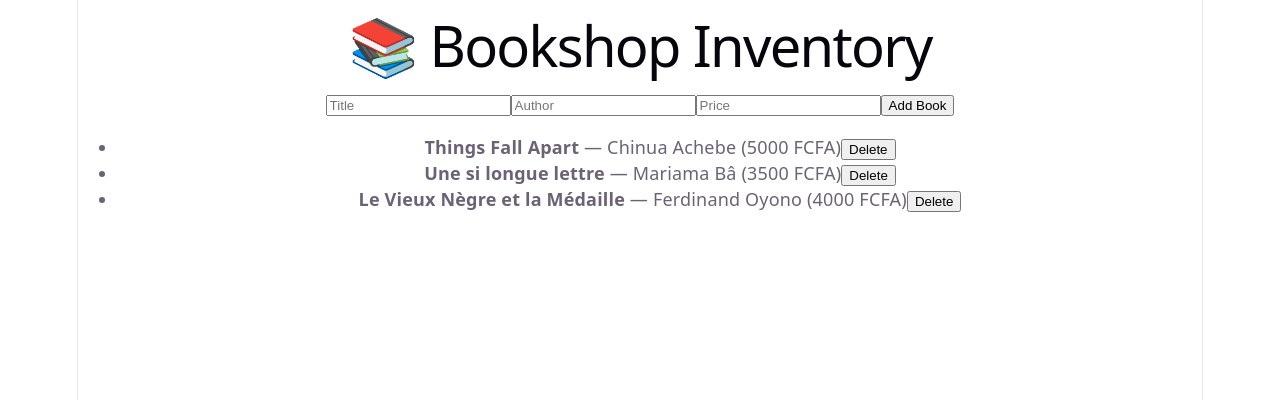
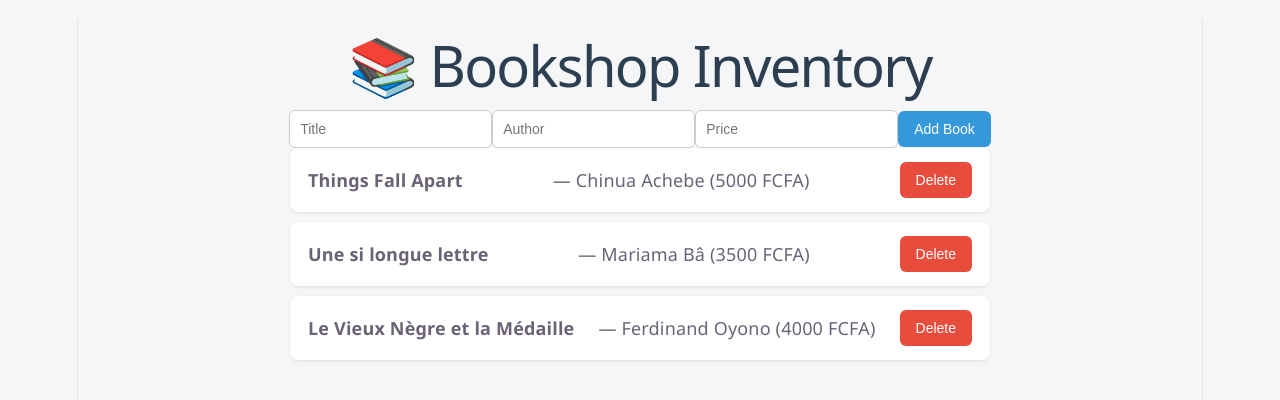
Before and after one commit to kuetemarinaflora-hue/bookshop-management-system, a React (Vite) app: page / in a window 1280 px wide. Shown: the top 400 px of the page. Built offline with nearby package versions, Linux system fonts and the light colour scheme.

Commit message:
Add styling to bookshop interface

```diff
--- a/src/App.css
+++ b/src/App.css
@@ -1,184 +1,66 @@
-.counter {
-  font-size: 16px;
-  padding: 5px 10px;
-  border-radius: 5px;
-  color: var(--accent);
-  background: var(--accent-bg);
-  border: 2px solid transparent;
-  transition: border-color 0.3s;
-  margin-bottom: 24px;
-
-  &:hover {
-    border-color: var(--accent-border);
-  }
-  &:focus-visible {
-    outline: 2px solid var(--accent);
-    outline-offset: 2px;
-  }
+body {
+  font-family: 'Segoe UI', Arial, sans-serif;
+  background-color: #f4f6f8;
+  margin: 0;
+  padding: 20px;
 }
 
-.hero {
-  position: relative;
-
-  .base,
-  .framework,
-  .vite {
-    inset-inline: 0;
-    margin: 0 auto;
-  }
-
-  .base {
-    width: 170px;
-    position: relative;
-    z-index: 0;
-  }
-
-  .framework,
-  .vite {
-    position: absolute;
-  }
-
-  .framework {
-    z-index: 1;
-    top: 34px;
-    height: 28px;
-    transform: perspective(2000px) rotateZ(300deg) rotateX(44deg) rotateY(39deg)
-      scale(1.4);
-  }
-
-  .vite {
-    z-index: 0;
-    top: 107px;
-    height: 26px;
-    width: auto;
-    transform: perspective(2000px) rotateZ(300deg) rotateX(40deg) rotateY(39deg)
-      scale(0.8);
-  }
+h1 {
+  text-align: center;
+  color: #2c3e50;
 }
 
-#center {
+.form-container {
   display: flex;
-  flex-direction: column;
-  gap: 25px;
-  place-content: center;
-  place-items: center;
-  flex-grow: 1;
-
-  @media (max-width: 1024px) {
-    padding: 32px 20px 24px;
-    gap: 18px;
-  }
+  gap: 10px;
+  justify-content: center;
+  margin-bottom: 30px;
+  flex-wrap: wrap;
 }
 
-#next-steps {
-  display: flex;
-  border-top: 1px solid var(--border);
-  text-align: left;
-
-  & > div {
-    flex: 1 1 0;
-    padding: 32px;
-    @media (max-width: 1024px) {
-      padding: 24px 20px;
-    }
-  }
-
-  .icon {
-    margin-bottom: 16px;
-    width: 22px;
-    height: 22px;
-  }
-
-  @media (max-width: 1024px) {
-    flex-direction: column;
-    text-align: center;
-  }
+input {
+  padding: 10px;
+  border: 1px solid #ccc;
+  border-radius: 6px;
+  font-size: 14px;
 }
 
-#docs {
-  border-right: 1px solid var(--border);
-
-  @media (max-width: 1024px) {
-    border-right: none;
-    border-bottom: 1px solid var(--border);
-  }
+button {
+  padding: 10px 16px;
+  border: none;
+  border-radius: 6px;
+  background-color: #3498db;
+  color: white;
+  cursor: pointer;
+  font-size: 14px;
 }
 
-#next-steps ul {
+button:hover {
+  background-color: #2980b9;
+}
+
+ul {
   list-style: none;
   padding: 0;
-  display: flex;
-  gap: 8px;
-  margin: 32px 0 0;
-
-  .logo {
-    height: 18px;
-  }
-
-  a {
-    color: var(--text-h);
-    font-size: 16px;
-    border-radius: 6px;
-    background: var(--social-bg);
-    display: flex;
-    padding: 6px 12px;
-    align-items: center;
-    gap: 8px;
-    text-decoration: none;
-    transition: box-shadow 0.3s;
-
-    &:hover {
-      box-shadow: var(--shadow);
-    }
-    .button-icon {
-      height: 18px;
-      width: 18px;
-    }
-  }
-
-  @media (max-width: 1024px) {
-    margin-top: 20px;
-    flex-wrap: wrap;
-    justify-content: center;
-
-    li {
-      flex: 1 1 calc(50% - 8px);
-    }
-
-    a {
-      width: 100%;
-      justify-content: center;
-      box-sizing: border-box;
-    }
-  }
+  max-width: 700px;
+  margin: 0 auto;
 }
 
-#spacer {
-  height: 88px;
-  border-top: 1px solid var(--border);
-  @media (max-width: 1024px) {
-    height: 48px;
-  }
+li {
+  background-color: white;
+  padding: 14px 18px;
+  margin-bottom: 10px;
+  border-radius: 8px;
+  box-shadow: 0 1px 3px rgba(0, 0, 0, 0.1);
+  display: flex;
+  justify-content: space-between;
+  align-items: center;
 }
 
-.ticks {
-  position: relative;
-  width: 100%;
+li button {
+  background-color: #e74c3c;
+}
 
-  &::before,
-  &::after {
-    content: '';
-    position: absolute;
-    top: -4.5px;
-    border: 5px solid transparent;
-  }
-
-  &::before {
-    left: 0;
-    border-left-color: var(--border);
-  }
-  &::after {
-    right: 0;
-    border-right-color: var(--border);
-  }
+li button:hover {
+  background-color: #c0392b;
 }
```
